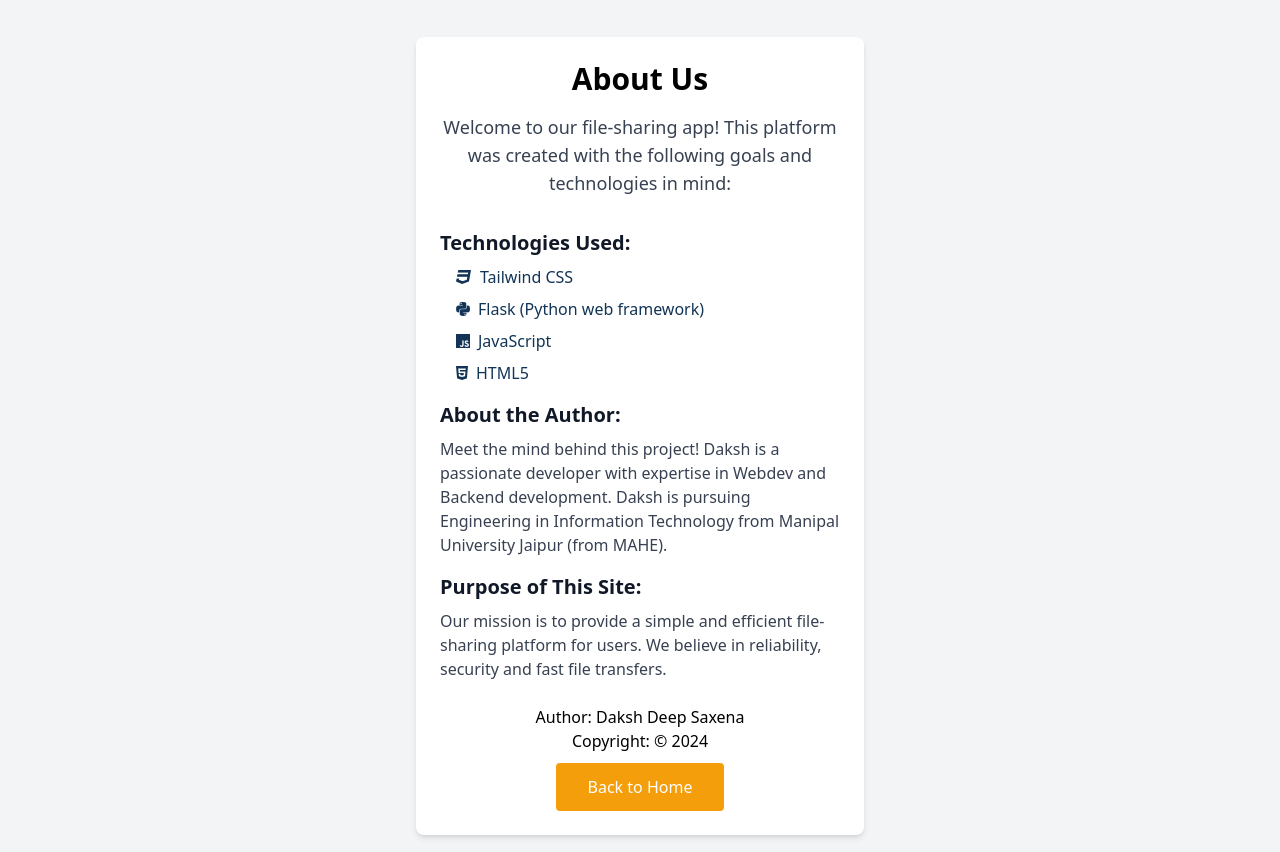
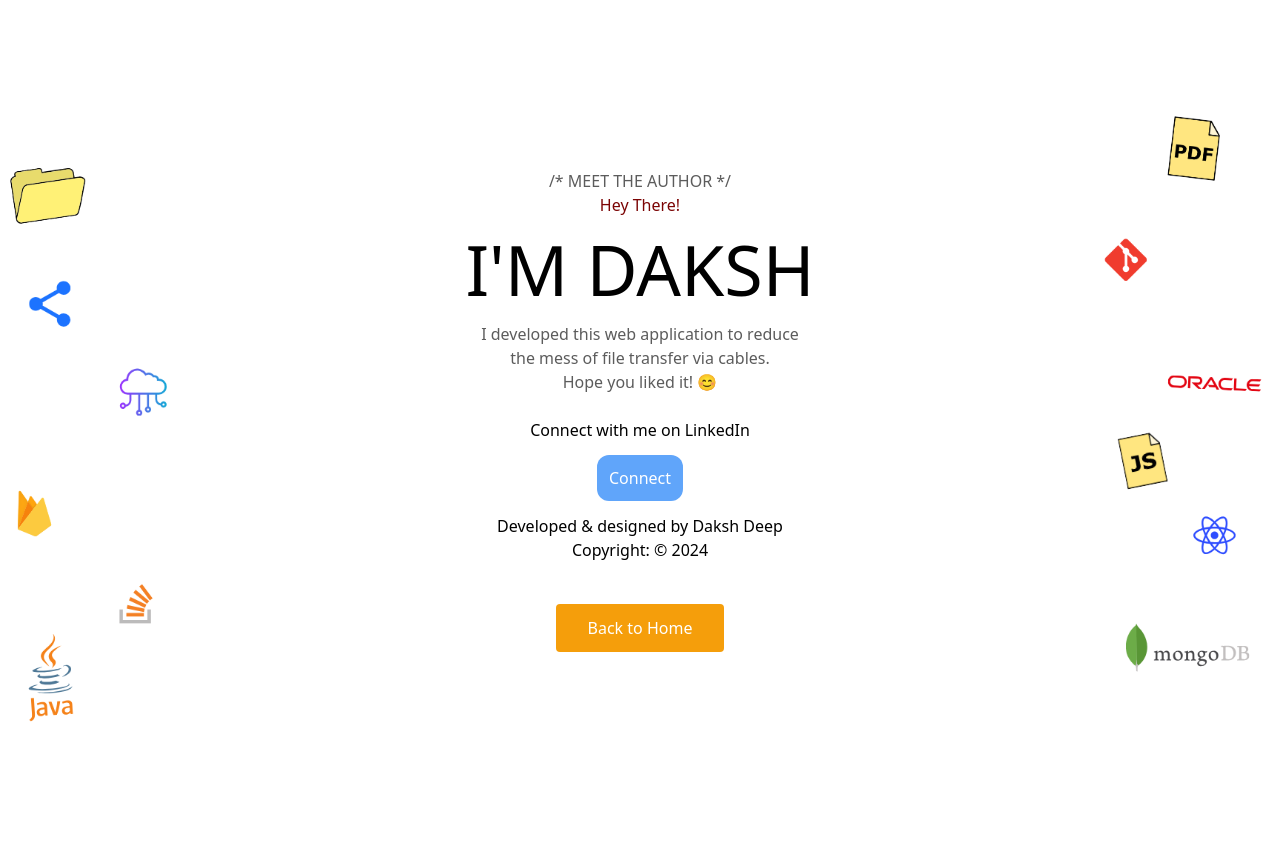
Before and after one commit to daksh-deep/FileFlow, a Flask app: page /about in a window 1280 px wide. After the commit the page ends 722 px from the top, so only its background shows below. Run offline with Flask 3, Linux system fonts and the light colour scheme.

Commit message:
Updated User Interface (UI)

```diff
--- a/static/style.css
+++ b/static/style.css
@@ -2,13 +2,50 @@
 
 body {
     font-family: 'Roboto', sans-serif;
-    background-color: #f9f9f9;
     margin: 0;
     padding: 0;
+    background-image: url('resources/Custom-bg.png');
+    background-position: center;
+    background-size: cover;
+    background-repeat: no-repeat;
 }
 
-.container {
-    margin-top: 20px;
+.header {
+    font-size: 70px;
+    text-align: center;
+    color: black;
+}
+
+/* for small displays : Like Mobiles Screens */
+@media only screen and (max-width: 1070px) {
+    .header {
+        font-size: 30px;
+        text-align: center;
+        color: black;
+    }
+    body {
+        font-family: 'Roboto', sans-serif;
+        margin: 0;
+        padding: 0;
+        background-image: url('resources/Custom-bg-mobile.png');
+        background-position: center;
+        background-size: contain;
+        background-repeat: no-repeat;
+    }
+}
+
+.heading {
+    text-align: center;
+    color: rgb(92, 92, 92);
+}
+
+.FileFlow {
+    display: block;
+    margin-left: auto;
+    margin-right: auto;
+    width: 50%;
+    max-height: 150px;
+    max-width: 150px;
 }
 
 .btn {
--- a/templates/about.html
+++ b/templates/about.html
@@ -1,62 +1,46 @@
-<!-- Include FontAwesome CSS -->
-<link href="https://cdnjs.cloudflare.com/ajax/libs/font-awesome/5.15.3/css/all.min.css" rel="stylesheet">
-
-
 <!-- templates/about.html -->
 
 {% extends 'base.html' %}
 
+{% block title %}About Us{% endblock %}
+
 {% block content %}
-<div class="flex items-center justify-center h-screen bg-gray-100">
-    <div class="text-center w-full max-w-md bg-white p-6 rounded-lg shadow-md">
-        <h1 class="text-3xl font-bold mb-4 background-color:gol">About Us</h1>
-        <p class="text-lg text-gray-700 mb-8">
-            Welcome to our file-sharing app! This platform was created with the following goals and technologies in mind:
-        </p>
-        <div class="text-left">
-            <h2 class="text-xl font-bold mb-2 text-gray-900">Technologies Used:</h2>
 
-            <!-- Construction of Display Table -->
-            <ul class="list-disc pl-4 mb-4">
-                <li class="text-yellow-600 flex items-center mb-2" style="color: #123456;">
-                    <i class="fab fa-css3 mr-2"></i> Tailwind CSS
-                </li>
-                <li class="text-yellow-600 flex items-center mb-2" style="color: #123456;">
-                    <i class="fab fa-python mr-2"></i> Flask (Python web framework)
-                </li>
-                <li class="text-yellow-600 flex items-center mb-2" style="color: #123456;">
-                    <i class="fab fa-js mr-2"></i> JavaScript
-                </li>
-                <li class="text-yellow-600 flex items-center mb-2" style="color: #123456;">
-                    <i class="fab fa-html5 mr-2"></i> HTML5
-                </li>
-            </ul>
-
-            <h2 class="text-xl font-bold mb-2 text-gray-900">About the Author:</h2>
-            <p class="text-gray-700 mb-4">
-                Meet the mind behind this project! Daksh is a passionate developer with expertise in Webdev and Backend development.
-                Daksh is pursuing Engineering in Information Technology from Manipal University Jaipur (from MAHE).
+        <div class="heading">
+            <h5>/* MEET THE AUTHOR */</h5>
+            <p style="color: rgb(123, 4, 4);">Hey There!</p>
+            <p class="header">
+                I'M DAKSH <br>
             </p>
-            <h2 class="text-xl font-bold mb-2 text-gray-900">Purpose of This Site:</h2>
-            <p class="text-gray-700">
-                Our mission is to provide a simple and efficient file-sharing platform for users.
-                We believe in reliability, security and fast file transfers.
+            <p>
+                 I developed this web application to reduce <br>
+                 the mess of file transfer via cables. <br>
+                 Hope you liked it! &#128522
             </p>
         </div>
+
         <br>
-        <div>
-            <p>Author: Daksh Deep Saxena</p>
+
+        <section class="mb-8 text-center">
+            <p>Connect with me on LinkedIn </p> <br>
+            <a href="https://www.linkedin.com/in/daksh-deep-791a1a298/" class="btn bg-blue-400 hover:bg-indigo-700 text-white px-3 py-3 rounded-xl" target="_blank">Connect</a>
+            <br> <br>
+            <p>Developed & designed by Daksh Deep</p>
             <p id="copyright"></p>
-        </div>
+        </section>
+
         <script>
             // Get the current year
             var currentYear = new Date().getFullYear();
 
-            // Display the copyright information with the dynamic year
+            // Display the copyright information with current year
             document.getElementById('copyright').innerHTML = 'Copyright: &#169 ' + currentYear;
         </script>
 
-        <a href="{{ url_for('home') }}" class="btn mt-8 bg-yellow-500 hover:bg-yellow-700 text-white px-8 py-3 rounded transition duration-300 inline-block">Back to Home</a>
+        <div class="text-center">
+            <a href="{{ url_for('home') }}" class="btn mt-8 bg-yellow-500 hover:bg-yellow-700 text-white px-8 py-3 rounded transition duration-300 inline-block">Back to Home</a>
+        </div>
     </div>
 </div>
+
 {% endblock %}
--- a/templates/document.html
+++ b/templates/document.html
@@ -4,7 +4,7 @@
 
 {% block content %}
 <div class="container mx-auto mt-10">
-    <h1 class="text-3xl font-bold mb-8 text-gray-900">Download Files (server)</h1>
+    <h1 class="text-3xl font-bold mb-8 text-gray-900" style="background-color: white;">Download Files (server)</h1>
     {% if files %}
         <div class="overflow-x-auto">
             <table class="w-full bg-white border border-gray-300 shadow-md rounded-lg">
```
Also changed, not shown: other parts of static/style.css (+2 -45 lines), templates/base.html (+4 -3 lines), templates/home.html (+14 -8 lines), static/resources/Custom-bg-mobile.png (added), static/resources/Custom-bg.png (added), static/resources/File-Flow.png (added), templates/404.html (line endings or trailing spaces), 1 other file.
